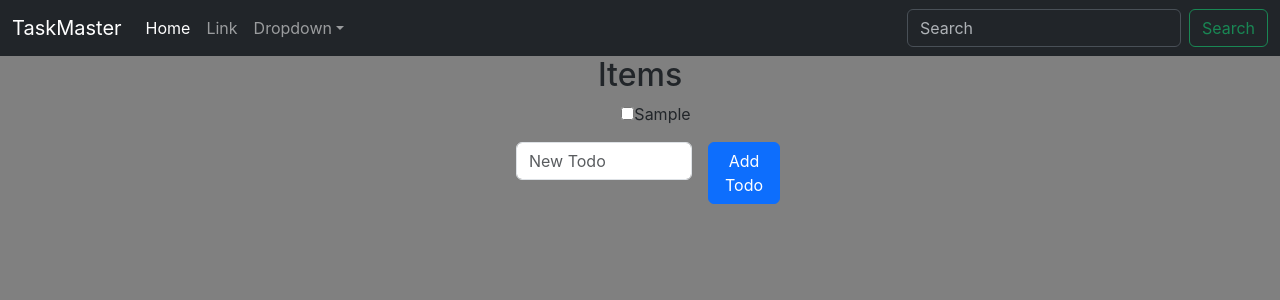
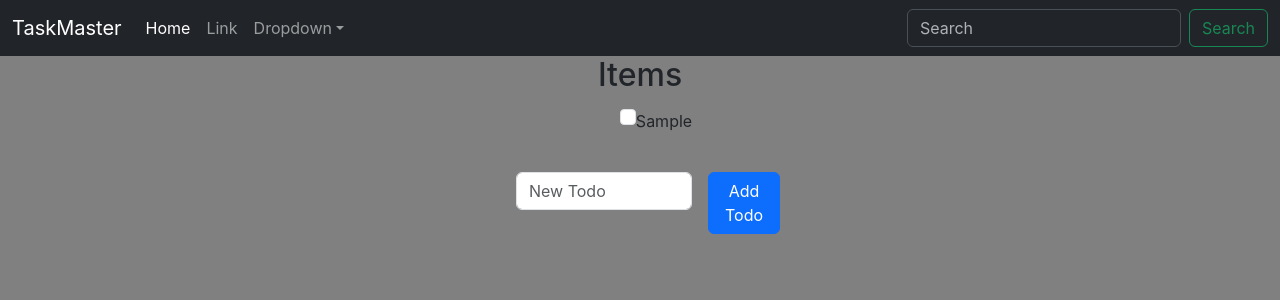
Before and after one commit to bengillitt/TaskMasterTodoList, a React (Create React App) app: page / in a window 1280 px wide. Both pictures are taken after typing "Sample" into the empty fields and a click on the button "Add Todo". Shown: the top 300 px of the page. Built offline with nearby package versions, Linux system fonts and the light colour scheme.

Commit message:
trying to make things undelete

```diff
--- a/src/components/ToDo.js
+++ b/src/components/ToDo.js
@@ -1,13 +1,42 @@
 import "./Todo.css";
 
-import { useState } from "react";
+import { useState, useEffect } from "react";
 
 import TodoItems from "./TodoItems";
 
 const Todo = () => {
   const [todo, setTodo] = useState("");
 
+  const [error, setError] = useState("");
+
+  const [toBeDeleted, setToBeDeleted] = useState("");
+
+  const [timeoutId, setTimeoutId] = useState();
+
   const [todoArray, setTodoArray] = useState([]);
+
+  useEffect(() => {
+    setTimeout(() => {
+      setError("New Todo");
+    }, 3000);
+  }, [error]);
+
+  useEffect(() => {
+    if (toBeDeleted !== "") {
+      let removeTodoArray = todoArray;
+
+      removeTodoArray = removeTodoArray.filter(
+        (todo) => todo.toString() !== toBeDeleted
+      );
+
+      setTimeoutId(
+        setTimeout(() => {
+          setTodoArray(removeTodoArray);
+        }, 5000)
+      );
+      setToBeDeleted("");
+    }
+  }, [toBeDeleted, todoArray]);
 
   const handleChange = (event) => {
     event.preventDefault();
@@ -17,24 +46,25 @@ const Todo = () => {
     setTodo(NewTodo);
   };
 
-  const removeFromArray = (todoEvent) => {
-    let removeTodoArray = todoArray;
+  const removeFromArray = (todoEvent, isChecked) => {
+    if (isChecked === false) {
+      setToBeDeleted(todoEvent);
+    } else {
+      console.log("error");
+    }
+  };
 
-    removeTodoArray = removeTodoArray.filter(
-      (todo) => todo.toString() !== todoEvent
-    );
-
-    setTodoArray(removeTodoArray);
+  const stopDeletion = () => {
+    clearTimeout(timeoutId);
   };
 
   const addTodoHandler = (event) => {
     event.preventDefault();
+    if (!todoArray.includes(todo)) {
       if (todo.split(" ").join("") !== "") {
         const NewTodo = todo;
 
         setTodo("");
-
-      console.log(...todoArray);
 
         const updateTodoArray = todoArray;
         updateTodoArray.push(NewTodo);
@@ -42,6 +72,12 @@ const Todo = () => {
         setTodoArray(updateTodoArray);
       } else {
         setTodo("");
+        setError("Todo cannot be blank!");
+        return;
+      }
+    } else {
+      setTodo("");
+      setError("Todo is already in list!");
       return;
     }
   };
@@ -50,7 +86,11 @@ const Todo = () => {
     <div>
       <div className="tododiv">
         <h2>Items</h2>
-        <TodoItems items={todoArray} remove={removeFromArray} />
+        <TodoItems
+          items={todoArray}
+          remove={removeFromArray}
+          stopDeletion={stopDeletion}
+        />
       </div>
       <form onSubmit={addTodoHandler}>
         <div className="addTodo">
@@ -60,7 +100,7 @@ const Todo = () => {
               className="form-control"
               name="NewTodo"
               id="NewTodo"
-              placeholder="New Todo"
+              placeholder={error}
               aria-label="NewTodo"
               aria-describedby="basic-addon2"
               onChange={handleChange}
--- a/src/components/Todo.css
+++ b/src/components/Todo.css
@@ -1,8 +1,8 @@
 .todoli {
-  /* display: flex;
-  justify-content: center; */
-  /* align-items: center; */
+  display: flex;
+  justify-content: center;
   background-color: grey;
+  border-color: grey;
 }
 
 .tododiv {
--- /dev/null
+++ b/src/components/TodoItem.js
@@ -0,0 +1,45 @@
+import "./Todo.css";
+
+import { useState } from "react";
+
+const TodoItem = (props) => {
+  const [isChecked, setIsChecked] = useState(false);
+
+  const onChange = async (event) => {
+    event.preventDefault();
+    if (isChecked === false) {
+      setIsChecked(true);
+      deleteHandler(isChecked, event.target.value);
+    } else if (isChecked === true) {
+      stopDeletionHandler();
+      console.log(isChecked);
+    } else {
+      console.log("error");
+    }
+  };
+
+  const stopDeletionHandler = () => {
+    setIsChecked(!true);
+    props.stopDeletion();
+  };
+
+  const deleteHandler = async (isChecked, todoItem) => {
+    props.remove(todoItem, isChecked);
+  };
+
+  return (
+    <div className="todoli">
+      <input
+        className="form-check-input mt-0"
+        type="checkbox"
+        onChange={onChange}
+        checked={isChecked}
+        value={props.item}
+        aria-label="Checkbox for following text input"
+      />
+      {props.item}
+    </div>
+  );
+};
+
+export default TodoItem;
--- a/src/components/TodoItems.js
+++ b/src/components/TodoItems.js
@@ -1,22 +1,29 @@
+import "./Todo.css";
+import TodoItem from "./TodoItem";
+
 const TodoItems = (props) => {
-  const deleteHandler = (event) => {
-    event.preventDefault();
+  const deleteHandler = (todoItem, isChecked) => {
+    props.remove(todoItem, isChecked);
+  };
 
-    props.remove(event.target.value);
+  const stopDeletionHandler = () => {
+    props.stopDeletion();
   };
 
   return (
     <ul>
-      {props.items.map((test) => {
+      {props.items.map((item) => {
         return (
-          <li className="todoli" key={test}>
-            <input
-              type="checkbox"
-              name="test"
-              onChange={deleteHandler}
-              value={test}
-            />
-            {test}
+          <li className="todoli" key={item}>
+            <div className="input-group mb-3 todoli">
+              <div className="input-group-text todoli">
+                <TodoItem
+                  item={item}
+                  remove={deleteHandler}
+                  stopDeletion={stopDeletionHandler}
+                />
+              </div>
+            </div>
           </li>
         );
       })}
```
Also changed, not shown: 1 other file (tests, documents, lock files or other folders). Lines whose indentation alone changed are shown as unchanged.
